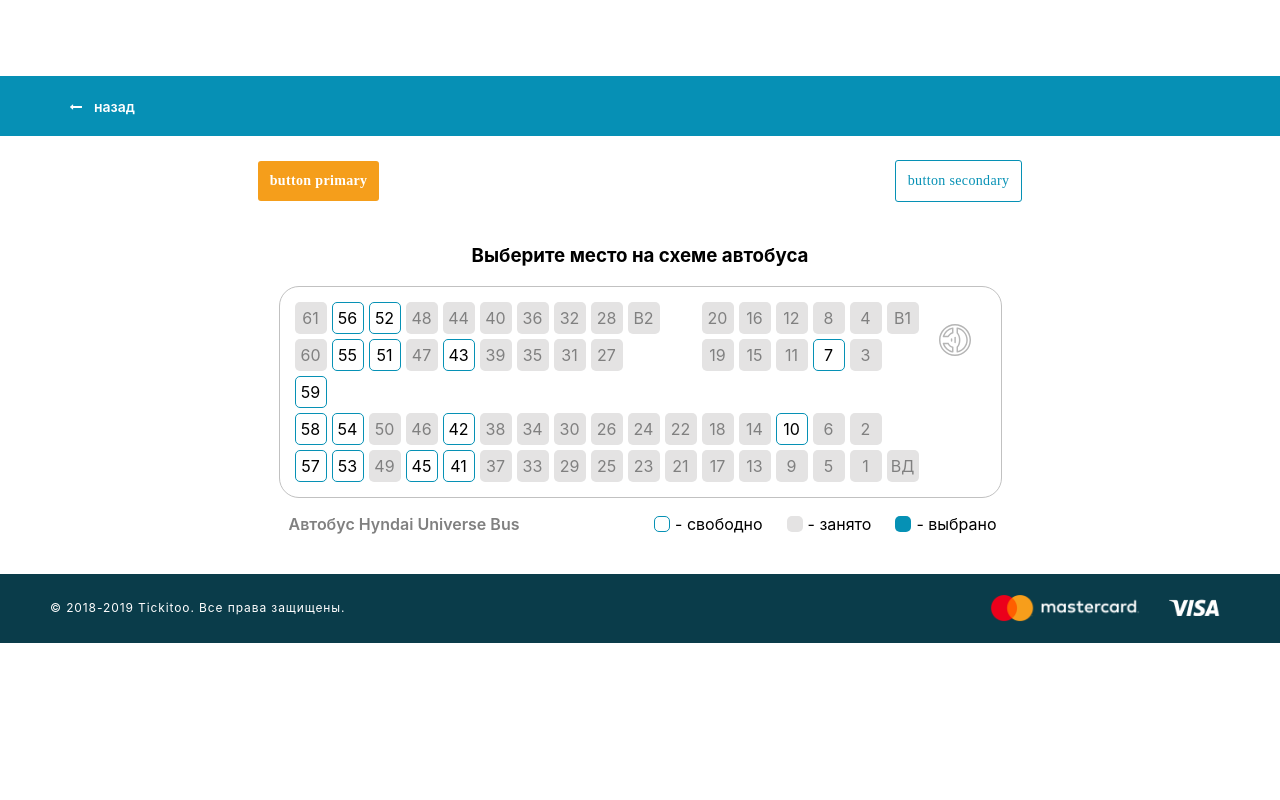
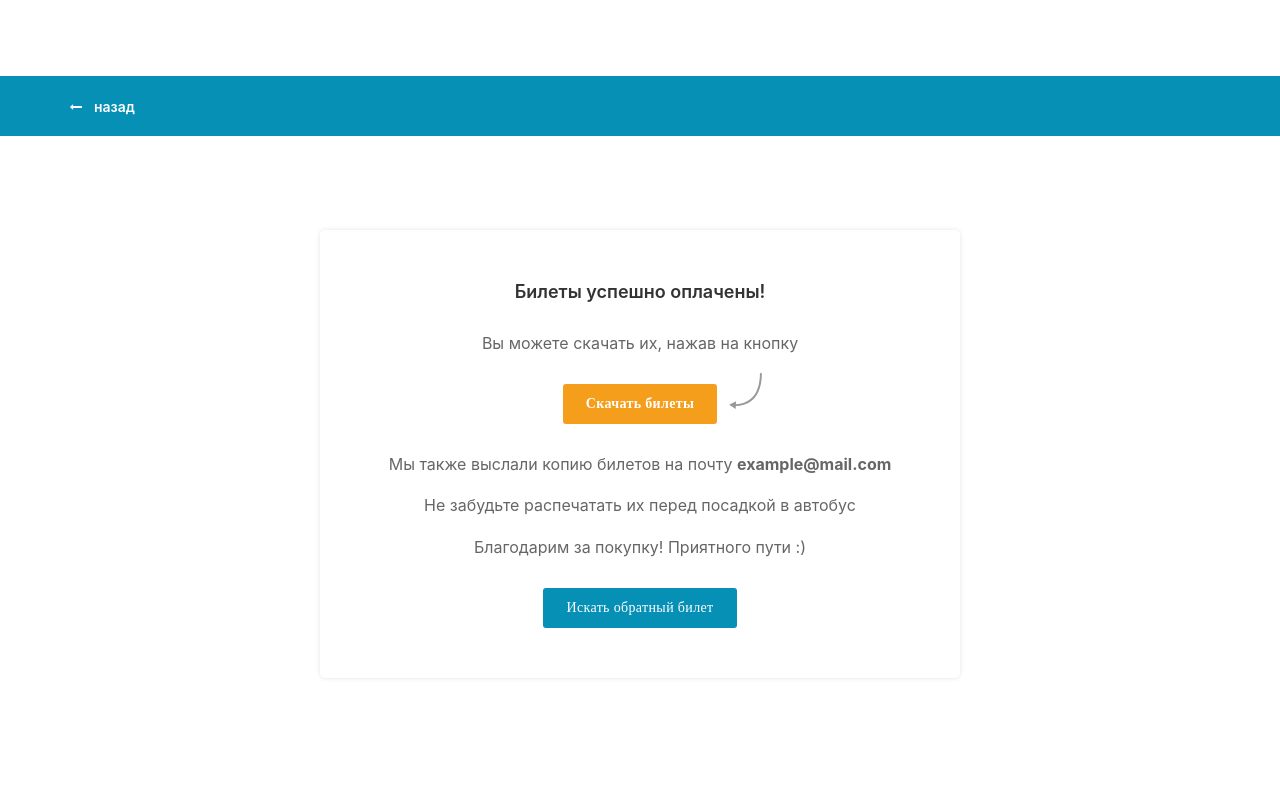
Before and after one commit to TokarAndrii/tickitoo-patrials, a React (Create React App) app: page / in a window 1280 px wide. Shown: the part 880-1680 px from the top of the page. Before the commit the page ends 1523 px from the top, so only its background shows below. Built offline with nearby package versions, Linux system fonts and the light colour scheme.

Commit message:
thankYou page

```diff
--- a/src/App.js
+++ b/src/App.js
@@ -7,6 +7,7 @@ import Footer from "./footer/Footer";
 import Bus from "./bus/Bus";
 import Button from './buttons/Button';
 import ButtonBack from './buttons/ButtonBack';
+import TnankYou from './thank_you/ThankYou';
 //import smallBusMockData from "./bus/mockDataSeatsCart2";
 import bigBusMockData from "./bus/bigBusMockData";
 import utils from "./utils/index";
@@ -53,23 +54,19 @@ class App extends Component {
           linkTo="/"
         />
 
-        <div
-          style={{
-            margin: "24px 0",
-            display: "flex",
-            justifyContent: "space-around",
-            alignItems: "center"
-          }}
-        >
-          <Button
-            message="button primary"
-            className={styles.primary}
-          />
-          <Button
-          message="button secondary"
-          className={styles.secondary}
-          />
-         </div>
+        <main>
+          <TnankYou
+            title="Билеты успешно оплачены!"
+            textAboutDownLoad="Вы можете скачать их, нажав на кнопку"
+            downloadBtnMessage="Скачать билеты"
+            textAboutSendToMail="Мы также выслали копию билетов на почту"
+            email="example@mail.com"
+            textAboutPrintTickets="Не забудьте распечатать их перед посадкой в автобус"
+            textAboutThank="Благодарим за покупку! Приятного пути :)"
+            backWaysBtnMessage="Искать обратный билет"
+          ></TnankYou>
+        </main>
+
 
         {/* some bus holder */}
         <div
--- a/src/App.module.sass
+++ b/src/App.module.sass
@@ -4,6 +4,13 @@
   justify-content: center;
   flex-direction: column;
   padding-top: 32px;
+
+main
+  display: flex;
+  align-items: center;
+  justify-content: center;
+  flex-direction: column;
+  padding: 64px;
 
 .primary
   background-color: #f59e1b;
--- /dev/null
+++ b/src/thank_you/ThankYou.js
@@ -0,0 +1,70 @@
+import React, {Component} from 'react';
+import PropTypes from 'prop-types';
+import Button from '../buttons/Button';
+import styles from './ThankYou.module.sass';
+
+class ThankYou extends Component {
+    render(){
+        const {
+            email, linkObjectTicket, linkBuyBackTicket,
+            title, textAboutDownLoad, downloadBtnMessage,
+            textAboutSendToMail, textAboutPrintTickets,
+            textAboutThank, backWaysBtnMessage, showbackWaysBtn
+        } = this.props;
+        return (
+            <div className={styles['transactions-success__content']}>
+                <div className={styles['transactions-success__holder']}>
+                    <strong>{title}</strong>
+                    <p>{textAboutDownLoad}</p>
+                    <div className={styles['transactions-success__action']}>
+                        <Button
+                            message={downloadBtnMessage}
+                            className={styles.primary}
+                        />
+                    </div>
+                    <p>
+                        {`${textAboutSendToMail} `}<b>{email}</b>
+                        {/* {textAboutSendToMail}<b>{email}</b> */}
+                        <br></br>
+                        <br></br>
+                        {textAboutPrintTickets}
+                        <br></br>
+                        <br></br>
+                        {textAboutThank}
+                    </p>
+                    {showbackWaysBtn
+                     && (
+                            <div className={styles['transactions-success__action']}>
+                                <Button
+                                    message={backWaysBtnMessage}
+                                    className={styles.secondary}
+                                />
+                            </div>
+                    )}
+
+                </div>
+            </div>
+
+        )
+    }
+}
+
+ThankYou.propTypes = {
+    email: PropTypes.string.isRequired,
+    title: PropTypes.string.isRequired,
+    textAboutDownLoad: PropTypes.string.isRequired,
+    downloadBtnMessage: PropTypes.string.isRequired,
+    textAboutSendToMail: PropTypes.string.isRequired,
+    textAboutPrintTickets: PropTypes.string.isRequired,
+    textAboutThank: PropTypes.string.isRequired,
+    backWaysBtnMessage: PropTypes.string.isRequired,
+    showbackWaysBtn: PropTypes.bool,
+    linkObjectTicket: PropTypes.object.isRequired,
+    linkBuyBackTicket: PropTypes.object.isRequired,
+}
+
+ThankYou.defaultProps = {
+    showbackWaysBtn: true,
+}
+
+export default ThankYou;
--- /dev/null
+++ b/src/thank_you/ThankYou.module.sass
@@ -0,0 +1,141 @@
+.transactions-success__content
+    padding: 30px 0;
+    max-width: 1140px;
+
+.transactions-success__holder
+    display: block;
+    margin: 0 auto;
+    width: 640px;
+    box-shadow: 0 0 5px rgba(1, 1, 1, 0.1);
+    background-color: #fff;
+    padding: 50px 0;
+    border-radius: 5px;
+    text-align: center;
+
+    strong
+      display: block;
+      color: #333;
+      font-size: 18px;
+      font-weight: 600;
+      line-height: 1.3;
+
+    p
+      display: block;
+      margin-top: 30px;
+      color: #666;
+      font-size: 16px;
+      font-weight: 400;
+      line-height: 1.3;
+
+.primary
+    background-color: #f59e1b;
+    color: #fff;
+    font-family: "Montserrat";
+    font-size: 14px;
+    font-weight: 600;
+    line-height: 1;
+    letter-spacing: 0.35px;
+    padding: 13px 23px;
+    display: block;
+    border-radius: 3px;
+    transition: .3s;
+    position: relative
+
+    &:active
+        background-color: #ec6a00;
+        outline: none;
+    &:hover
+        background-color: #ec6a00;
+        outline: none;
+
+    &::after
+        position: absolute;
+        left: calc(100% + 12px);
+        bottom: 15px;
+        content: '';
+        width: 34px;
+        height: 36px;
+        background-image: url("./icon-down-left.svg");
+        background-repeat: no-repeat;
+        background-size: contain;
+
+@media only screen and (max-width: 520px)
+    .primary
+        &:hover
+            background-color: #f59e1b;
+
+.secondary
+    background-color: #0690b5;
+    color: #fff;
+    font-family: "Montserrat";
+    font-size: 14px;
+    font-weight: 500;
+    line-height: 1;
+    letter-spacing: 0.35px;
+    padding: 13px 23px;
+    display: block;
+    border-radius: 3px;
+    transition: .3s;
+
+    &:hover
+        background-color: #0ba6d2;
+        color: #fff;
+        outline: none;
+
+    &:active
+        background-color: #0ba6d2;
+        color: #fff;
+        outline: none;
+
+@media only screen and (max-width: 520px)
+    .secondary
+        &:hover
+            background-color: transparent;
+            color: #0691b5;
+
+.transactions-success__action
+    display: block;
+    text-align: center;
+    margin-top: 30px;
+    display: flex;
+    justify-content: center;
+    align-items: cente;
+
+@media only screen and (max-width: 520px)
+    .transactions-success__content
+        padding: 10px 0 30px 0;
+        max-width: 485px;
+        width: 485px;
+
+    .transactions-success__holder
+        padding: 16px 0px 12px 0px;
+        width: 485px;
+
+        strong
+            font-size: 16px;
+
+        p
+            font-size: 14px;
+            margin-top: 18px;
+            width: 460px;
+
+            b
+                font-weight: 700;
+                display: block;
+
+    .secondary
+        background-color: #00bfff;
+
+        &:hover
+            background-color: #0ba6d2;
+            color: #fff;
+            outline: none;
+
+        &:active
+            background-color: #0ba6d2;
+            color: #fff;
+            outline: none;
+
+    .primary
+        &::after
+            display: none;
```
Also changed, not shown: src/thank_you/thankYouMessages.js (added, +42 -0 lines), src/thank_you/icon-down-left.svg (added).
